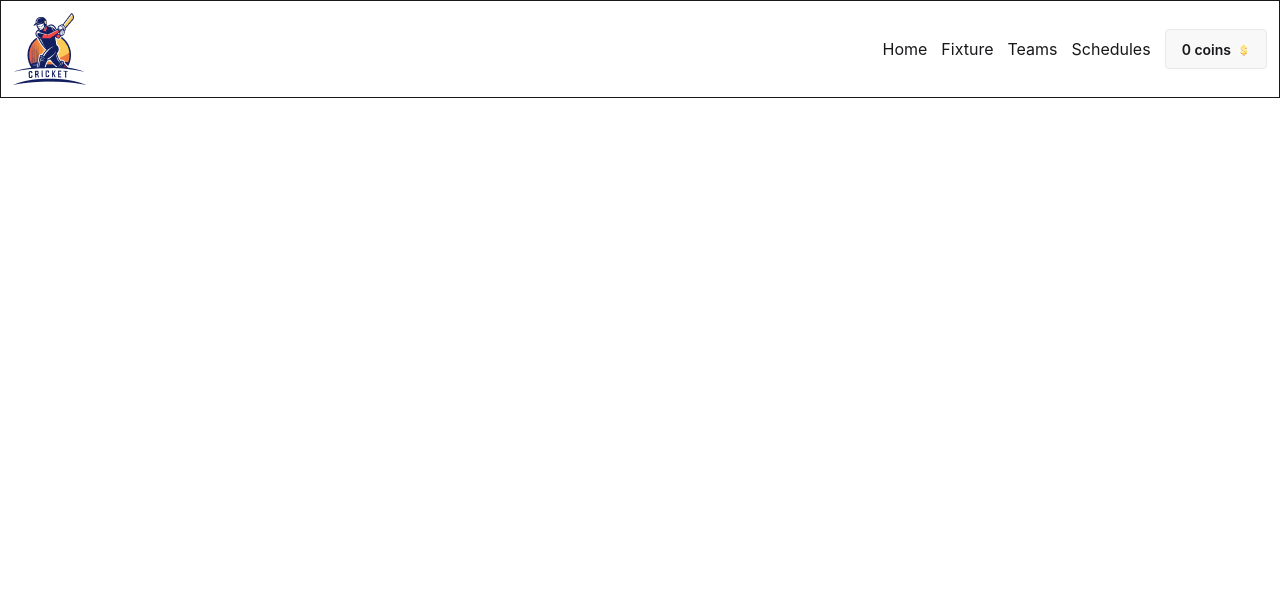
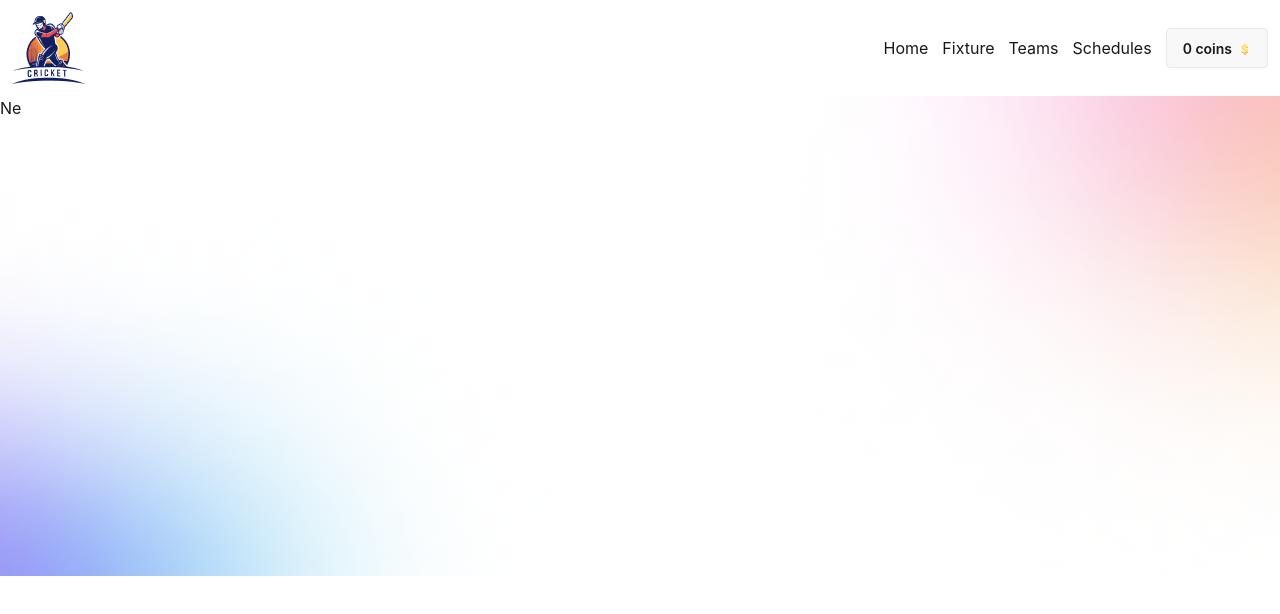
Before and after one commit to neya-mul/bpl-dream-11, a React (Vite) app: page / in a window 1280 px wide. Shown: the top 614 px of the page. Built offline with nearby package versions, Linux system fonts and the light colour scheme.

Commit message:
bg-imagae added

```diff
--- a/src/App.jsx
+++ b/src/App.jsx
@@ -1,4 +1,5 @@
 import './App.css'
+import Banner from './Components/banner'
 import Navbar from './Components/Navbar'
 
 
@@ -10,6 +11,7 @@ function App() {
         <>
             {/* <h1>neyamul</h1> */}
             <Navbar></Navbar>
+            <Banner></Banner>
         </>
     )
 }
--- a/src/Components/Navbar.jsx
+++ b/src/Components/Navbar.jsx
@@ -3,7 +3,7 @@ import coin from "../images/Icon.png"
 export default function Navbar() {
     return (
         <div>
-            <div className=" border container mx-auto items-center flex justify-between p-3">
+            <div className="container mx-auto items-center flex justify-between p-3">
                 <div className="img ">
                     <img src={logo} alt="" />
                 </div>
--- /dev/null
+++ b/src/Components/banner.jsx
@@ -0,0 +1,10 @@
+import banner from "../images/bg-shadow.png"
+
+export default function Banner() {
+    return (
+        <div className="container mx-auto min-h-[60vh]  bg-no-repeat w-full"
+            style={{ backgroundImage: `url(${banner})` }}>
+            <h1>Ne</h1>
+        </div>
+    )
+}
```
